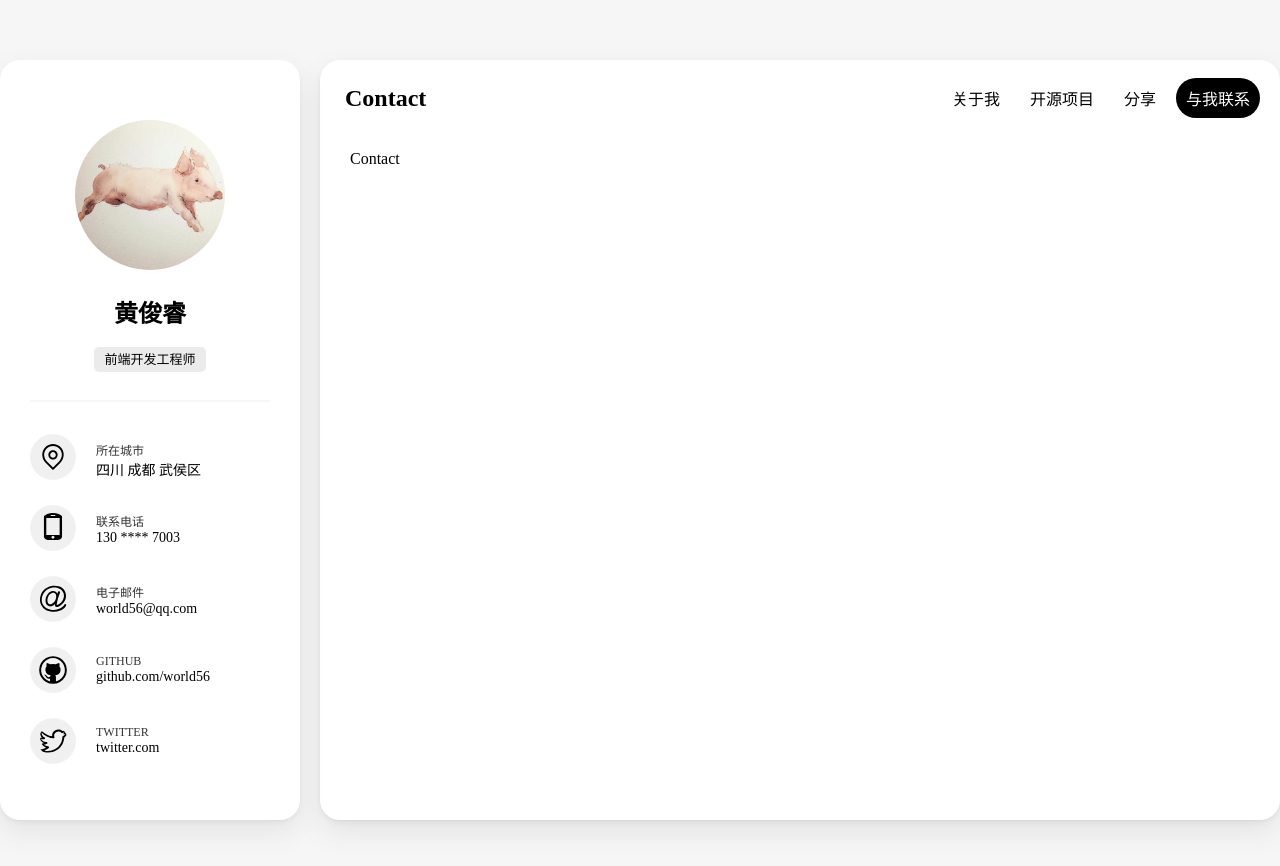
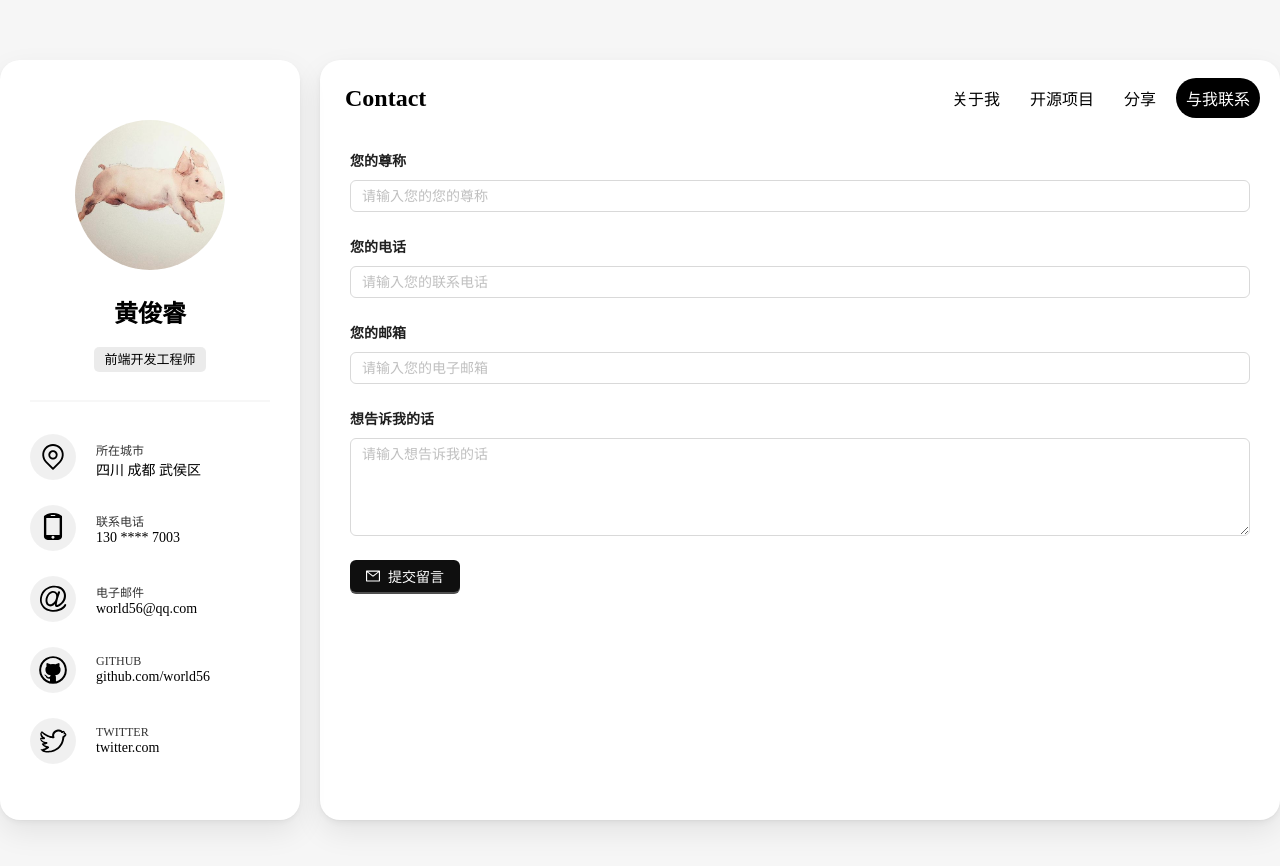
Before and after one commit to world56/website, a Next.js app: page /contact in a window 1280 px wide. Shown: the top 866 px of the page. Built offline with nearby package versions, Linux system fonts and the light colour scheme.

Commit message:
feat 与我联系页

```diff
--- a/src/app/contact/page.tsx
+++ b/src/app/contact/page.tsx
@@ -1,10 +1,37 @@
+"use client";
+import styles from './contact.module.sass';
+import { Button, Form, Input } from "antd";
+import { MailOutlined } from "@ant-design/icons";
+import StyledComponentsRegistry from "@/lib/AntdRegistry";
 
 /**
  * @name Contact 取得联系
  */
 const Contact = () => {
+  const [form] = Form.useForm();
+
   return (
-    <div>Contact</div>
+    <StyledComponentsRegistry>
+      <Form form={form} layout="vertical" className={styles.contact}>
+        <Form.Item label="您的尊称">
+          <Input placeholder="请输入您的您的尊称" allowClear />
+        </Form.Item>
+        <Form.Item label="您的电话">
+          <Input placeholder="请输入您的联系电话" allowClear />
+        </Form.Item>
+        <Form.Item label="您的邮箱">
+          <Input placeholder="请输入您的电子邮箱" allowClear />
+        </Form.Item>
+        <Form.Item label="想告诉我的话">
+          <Input.TextArea rows={4} placeholder="请输入想告诉我的话" />
+        </Form.Item>
+        <Form.Item>
+          <Button icon={<MailOutlined />} type="primary">
+            提交留言
+          </Button>
+        </Form.Item>
+      </Form>
+    </StyledComponentsRegistry>
   );
 };
 
--- a/src/app/globals.css
+++ b/src/app/globals.css
@@ -12,3 +12,7 @@ a {
   color: inherit;
   text-decoration: none;
 }
+
+.ant-form-item-label {
+  font-weight: bold;
+}
--- a/src/app/open/page.tsx
+++ b/src/app/open/page.tsx
@@ -10,7 +10,7 @@ const Open = () => {
       <List.Item
         src={IMAGE_DRIVE}
         name="DriveCloud"
-        desc="基于微服务开发的网络云盘"
+        desc="基于微服务架构开发的网络云盘"
         url="https://github.com/world56/drive"
       />
     </List>
--- a/src/app/page.module.sass
+++ b/src/app/page.module.sass
@@ -17,7 +17,9 @@
       display: flex
       flex-wrap: wrap
       img
-        min-width: 60px
+        width: auto
+        height: auto
         height: 50px
         cursor: pointer
+        min-width: 60px
         margin: 10px 10px 10px 10px
--- a/src/components/Navigation/index.tsx
+++ b/src/components/Navigation/index.tsx
@@ -7,7 +7,7 @@ import { usePathname } from "next/navigation";
 const routes = [
   { url: "/", cnName: "关于我", enName: "Welcome" },
   { url: "/open", cnName: "开源项目", enName: "Open Source" },
-  { url: "/share", cnName: "分享", enName: "Experience" },
+  { url: "/share", cnName: "分享", enName: "Share" },
   { url: "/contact", cnName: "与我联系", enName: "Contact" },
 ];
 
--- /dev/null
+++ b/src/lib/AntdRegistry.tsx
@@ -0,0 +1,36 @@
+"use client";
+
+import { ConfigProvider } from "antd";
+import { useServerInsertedHTML } from "next/navigation";
+import { StyleProvider, createCache, extractStyle } from "@ant-design/cssinjs";
+
+/**
+ * @name StyledComponentsRegistry Antd 避免样式山东
+ * @description 使用客户端组件，按需引入，配合改成黑色
+ */
+const StyledComponentsRegistry = ({
+  children,
+}: {
+  children: React.ReactNode;
+}) => {
+  const cache = createCache();
+  useServerInsertedHTML(() => (
+    <style
+      id="antd"
+      dangerouslySetInnerHTML={{ __html: extractStyle(cache, true) }}
+    />
+  ));
+  return (
+    <ConfigProvider
+      theme={{
+        token: {
+          colorPrimary: "#0f0f0f",
+        },
+      }}
+    >
+      <StyleProvider cache={cache}>{children}</StyleProvider>
+    </ConfigProvider>
+  );
+};
+
+export default StyledComponentsRegistry;
```
Also changed, not shown: package.json (+5 -4 lines), src/app/share/page.tsx (+4 -5 lines), src/components/List/index.tsx (+13 -1 lines), src/components/List/list.module.sass (+11 -0 lines), src/app/contact/contact.module.sass (added), src/assets/empty.svg (added), 1 other file (tests, documents, lock files or other folders).
